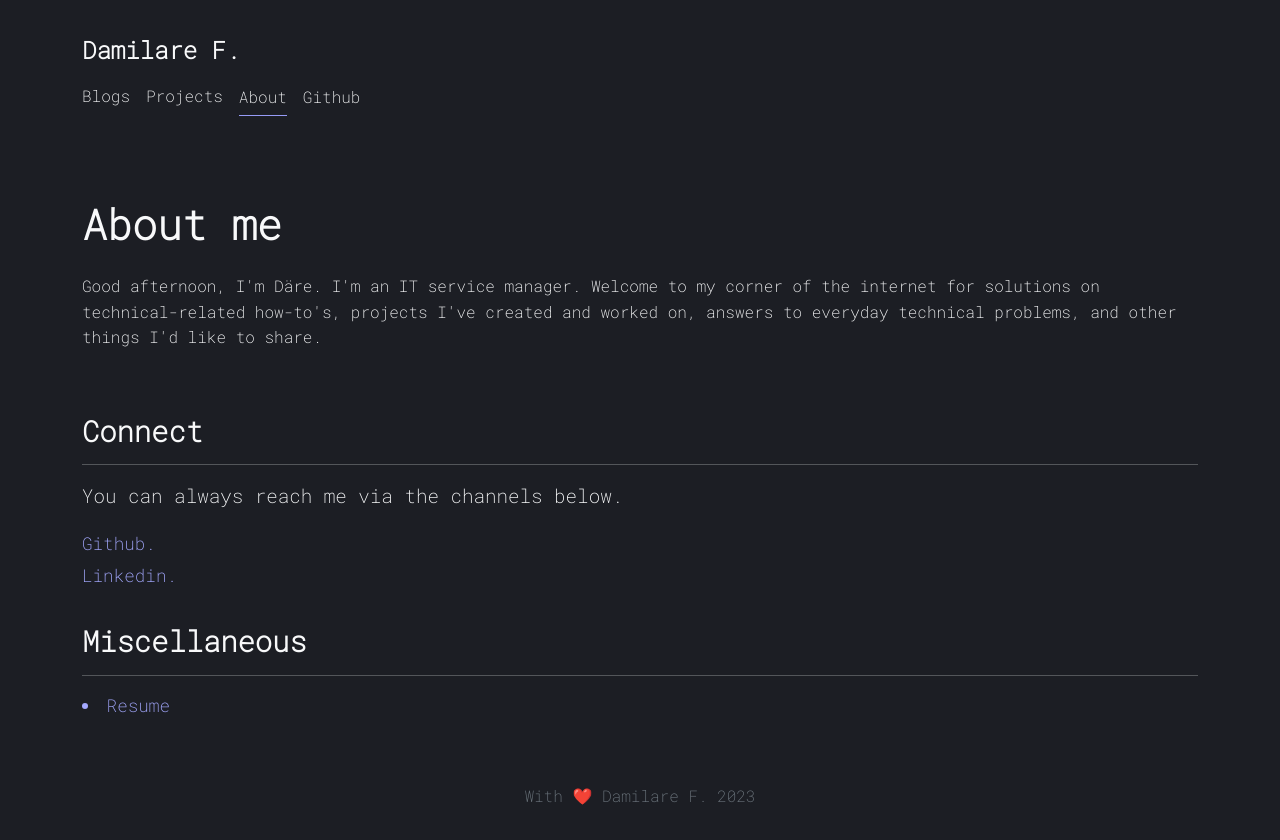
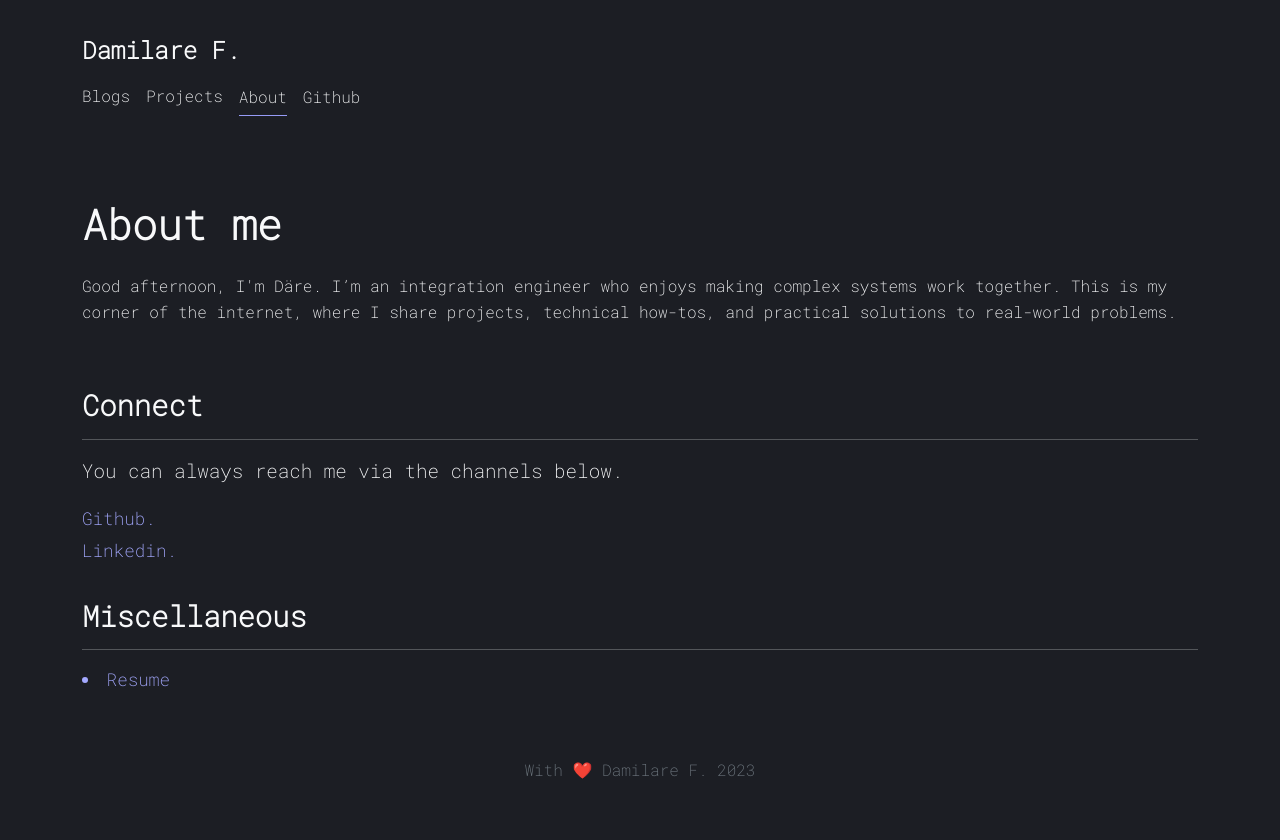
Before and after one commit to fodare/damilare-me, a React (Create React App) app: page /about in a window 1280 px wide. After the commit the page ends 814 px from the top, so only its background shows below. Built offline with nearby package versions, Linux system fonts and the light colour scheme.

Commit message:
Update page introduction

```diff
--- a/src/views/About.jsx
+++ b/src/views/About.jsx
@@ -10,10 +10,10 @@ function About() {
 
          <div className="aboutMessage">
             <p>
-               <Greetings />, I'm Däre. I'm an IT service manager. Welcome to my
-               corner of the internet for solutions on technical-related
-               how-to's, projects I've created and worked on, answers to
-               everyday technical problems, and other things I'd like to share.
+               <Greetings />, I'm Däre. I’m an integration engineer who enjoys
+               making complex systems work together. This is my corner of the
+               internet, where I share projects, technical how-tos, and
+               practical solutions to real-world problems.
             </p>
 
             <div id="connect" className="connect-div">
--- a/src/views/Home.jsx
+++ b/src/views/Home.jsx
@@ -12,9 +12,8 @@ function Home() {
                   <Greetings />, I'm Däre.
                </h2>
                <p className="introParagraph">
-                  I'm an IT service manager. This web page is a digital garden
-                  of tech-related projects, solutions, and documentation for
-                  some of my daily problems.
+                  I’m an integration engineer who enjoys making complex systems
+                  work together.
                </p>
 
                <p className="introParagraph">
```
